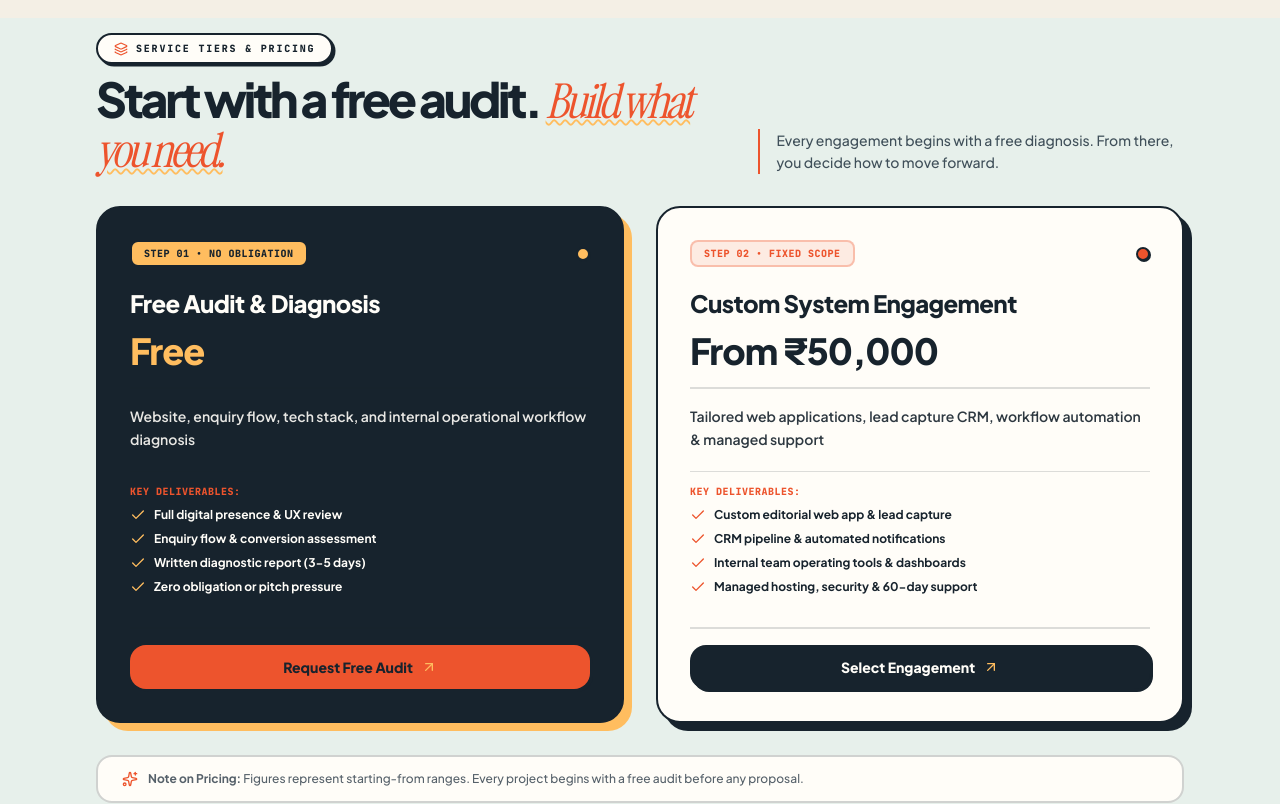
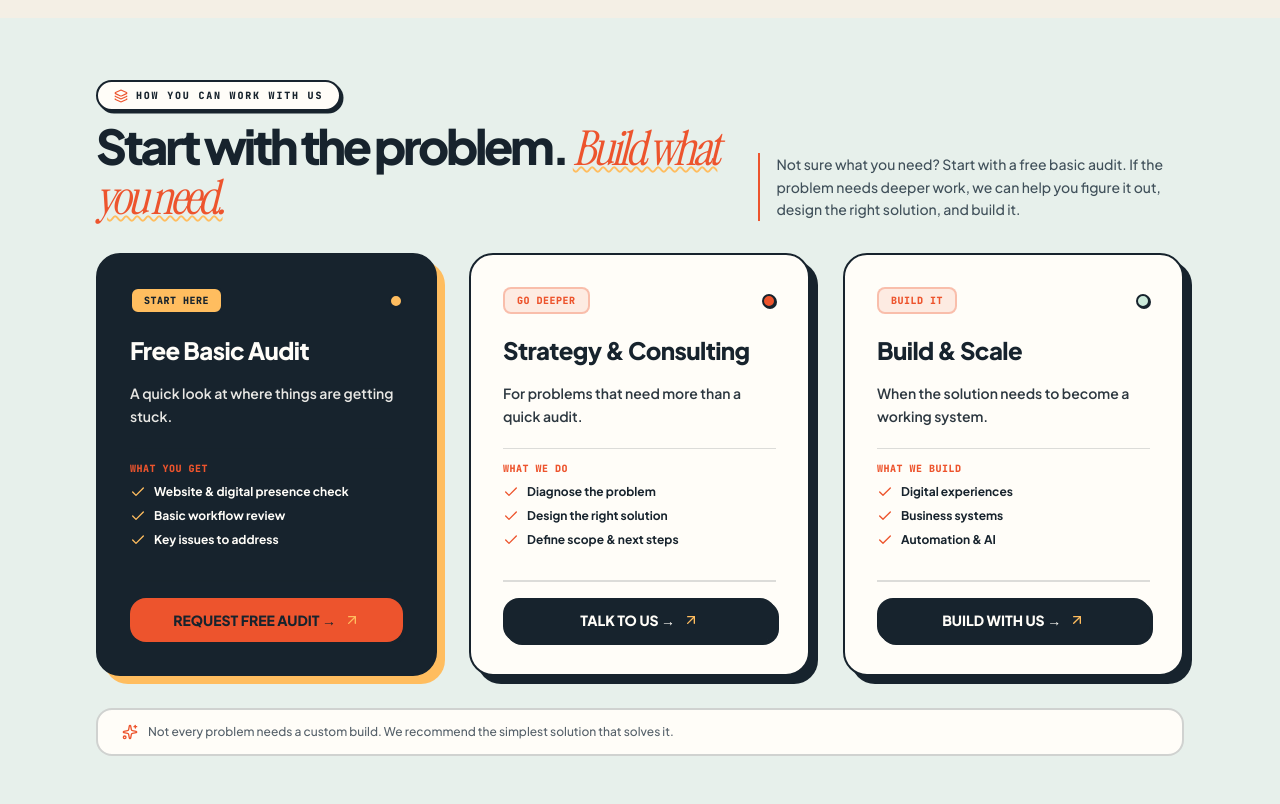
Before and after one commit to BellCurve-Studio/Website, a Next.js app: page / in a window 1280 px wide. Shown: the part 2382-3186 px from the top of the page. Built offline with nearby package versions, Linux system fonts and the light colour scheme.

Commit message:
fix(copy): Services

```diff
--- a/src/components/Services.tsx
+++ b/src/components/Services.tsx
@@ -11,34 +11,46 @@ interface ServicesProps {
 export default function Services({ onOpenAudit, onSelectServiceTier }: ServicesProps) {
   const tiers = [
     {
-      name: "Free Audit & Diagnosis",
-      badge: "Step 01 • No Obligation",
+      name: "Free Basic Audit",
+      badge: "START HERE",
       isFree: true,
-      price: "Free",
-      included: "Website, enquiry flow, tech stack, and internal operational workflow diagnosis",
+      included: "A quick look at where things are getting stuck.",
+      subheading: "WHAT YOU GET",
       deliverables: [
-        "Full digital presence & UX review",
-        "Enquiry flow & conversion assessment",
-        "Written diagnostic report (3-5 days)",
-        "Zero obligation or pitch pressure",
+        "Website & digital presence check",
+        "Basic workflow review",
+        "Key issues to address",
       ],
       accent: "#ffbd5f",
-      cta: "Request Free Audit",
+      cta: "REQUEST FREE AUDIT →",
     },
     {
-      name: "Custom System Engagement",
-      badge: "Step 02 • Fixed Scope",
+      name: "Strategy & Consulting",
+      badge: "GO DEEPER",
       isFree: false,
-      price: "From ₹50,000",
-      included: "Tailored web applications, lead capture CRM, workflow automation & managed support",
+      included: "For problems that need more than a quick audit.",
+      subheading: "WHAT WE DO",
       deliverables: [
-        "Custom editorial web app & lead capture",
-        "CRM pipeline & automated notifications",
-        "Internal team operating tools & dashboards",
-        "Managed hosting, security & 60-day support",
+        "Diagnose the problem",
+        "Design the right solution",
+        "Define scope & next steps",
       ],
       accent: "#ed542d",
-      cta: "Select Engagement",
+      cta: "TALK TO US →",
+    },
+    {
+      name: "Build & Scale",
+      badge: "BUILD IT",
+      isFree: false,
+      included: "When the solution needs to become a working system.",
+      subheading: "WHAT WE BUILD",
+      deliverables: [
+        "Digital experiences",
+        "Business systems",
+        "Automation & AI",
+      ],
+      accent: "#cbe9da",
+      cta: "BUILD WITH US →",
     },
   ];
 
@@ -49,23 +61,23 @@ export default function Services({ onOpenAudit, onSelectServiceTier }: ServicesP
     >
       <div className="relative mx-auto max-w-6xl px-4 sm:px-6 lg:px-8 w-full my-auto space-y-8">
         <header className="grid gap-6 lg:grid-cols-[1.2fr_.8fr] lg:items-end scroll-reveal">
-          <div>
+          <div >
             <span className="inline-flex items-center gap-2 rounded-full border-2 border-[#17232d] bg-[#fffdf8] px-4 py-1.5 font-code-mono text-[10px] font-black uppercase tracking-[.18em] text-[#17232d] shadow-[2.5px_2.5px_0_#17232d]">
-              <Layers className="h-3.5 w-3.5 text-[#ed542d]" aria-hidden="true" /> Service Tiers &amp; Pricing
+              <Layers className="h-3.5 w-3.5 text-[#ed542d]" aria-hidden="true" /> HOW YOU CAN WORK WITH US
             </span>
             <h2 className="mt-3 text-3xl font-black leading-[.96] tracking-[-.07em] text-[#17232d] sm:text-4xl lg:text-5xl">
-              Start with a free audit. <em className="font-editorial-serif font-normal text-[#ed542d] underline decoration-[#ffbd5f] decoration-wavy decoration-2">Build what you need.</em>
+              Start with the problem. <em className="font-editorial-serif font-normal text-[#ed542d] underline decoration-[#ffbd5f] decoration-wavy decoration-2">Build what you need.</em>
             </h2>
           </div>
           <div className="border-l-2 border-[#ed542d] pl-4">
             <p className="text-xs sm:text-sm leading-relaxed font-medium text-[#40505a]">
-              Every engagement begins with a free diagnosis. From there, you decide how to move forward.
+              Not sure what you need? Start with a free basic audit. If the problem needs deeper work, we can help you figure it out, design the right solution, and build it.
             </p>
           </div>
         </header>
 
         {/* 2 Core Tier Cards Grid */}
-        <div className="grid gap-6 md:grid-cols-2 lg:gap-8">
+        <div className="grid gap-6 md:grid-cols-3 lg:gap-8">
           {tiers.map((tier, idx) => (
             <div
               key={tier.name}
@@ -94,11 +106,6 @@ export default function Services({ onOpenAudit, onSelectServiceTier }: ServicesP
 
                 <h3 className="mt-5 text-2xl font-black tracking-tight">{tier.name}</h3>
 
-                <div className="mt-3 flex items-baseline gap-1 border-b-2 border-[#17232d]/15 pb-4">
-                  <span className={`text-3xl sm:text-4xl font-black tracking-tight ${tier.isFree ? "text-[#ffbd5f]" : "text-[#17232d]"}`}>
-                    {tier.price}
-                  </span>
-                </div>
 
                 <p className="mt-4 text-xs sm:text-sm font-semibold leading-relaxed opacity-90">
                   {tier.included}
@@ -106,7 +113,7 @@ export default function Services({ onOpenAudit, onSelectServiceTier }: ServicesP
 
                 <div className="mt-5 pt-3 border-t border-[#17232d]/15">
                   <span className="font-code-mono text-[10px] font-black uppercase tracking-wider text-[#ed542d] block mb-2">
-                    Key Deliverables:
+                    {tier.subheading}
                   </span>
                   <ul className="space-y-2">
                     {tier.deliverables.map((item) => (
@@ -146,7 +153,7 @@ export default function Services({ onOpenAudit, onSelectServiceTier }: ServicesP
         <div className="scroll-reveal flex items-center justify-between rounded-2xl border-2 border-[#17232d]/20 bg-[#fffdf8] px-6 py-3.5 text-xs font-medium text-[#56616a]">
           <p className="flex items-center gap-2.5">
             <Sparkles className="h-4 w-4 text-[#ed542d] shrink-0" />
-            <span><strong>Note on Pricing:</strong> Figures represent starting-from ranges. Every project begins with a free audit before any proposal.</span>
+            <span>Not every problem needs a custom build. We recommend the simplest solution that solves it.</span>
           </p>
         </div>
       </div>
```
